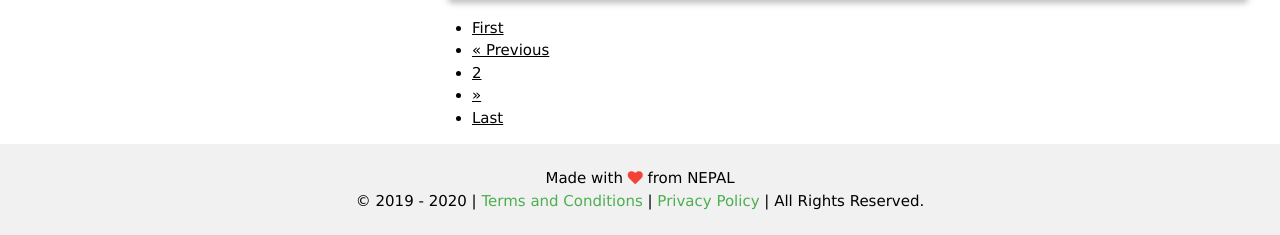
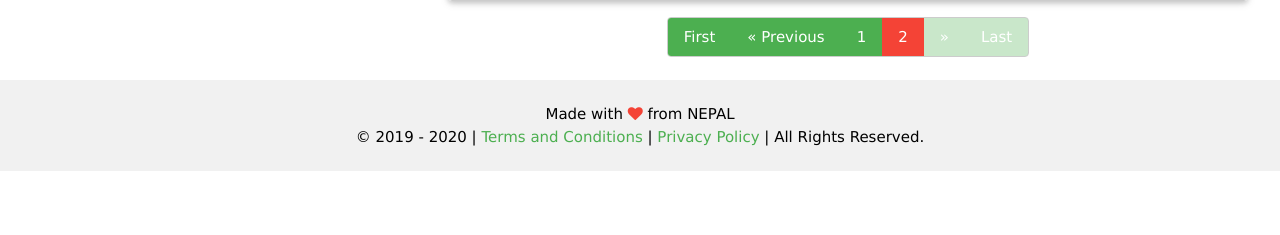
Before and after one commit to mearjunsingh/photobay, a Django app: page /dashboard/?page=2 in a window 1280 px wide. Shown: the part 1884-2119 px from the top of the page. After the commit the page ends 2055 px from the top, so only its background shows below. Run offline with Django 3.2, Linux system fonts and the light colour scheme; a user stored in the database is signed in; data comes from the database, SQL or seed files in the repository; both versions use the stored data as it was after the commit.

Commit message:
Added Pagination to Dashboard

```diff
--- a/templates/users/sidebar.html
+++ b/templates/users/sidebar.html
@@ -1,6 +1,6 @@
 {% load static %}
 
-<div class="w3-col s12 m4 l4">
+<div class="w3-col s12 m12 l4">
 
   <div class="w3-container w3-card w3-round">
     <h4 class="w3-center">Baley Sarkar</h4>
--- a/templates/users/user.html
+++ b/templates/users/user.html
@@ -8,7 +8,7 @@
 
   {% include 'users/sidebar.html' %}
 
-  <div class="w3-col s12 m8 l8">
+  <div class="w3-col s12 m12 l8">
 
     <div class="w3-container w3-round w3-light-grey w3-margin">
       <a href="{% url 'upload' %}" class="w3-button w3-section w3-hover-red w3-mobile w3-round w3-padding-large w3-green">Upload</a>
@@ -24,7 +24,7 @@
 
     {% if request.GET.search %}
       <span class="w3-container">
-        <strong>Search resuts:</strong> {{ request.GET.search }} <a href="{% url 'dashboard' %}" class="w3-text-red" style="text-decoration: none; margin-left: 20px;"><i class="fa fa-cross"></i>Clear</a>
+        <strong>Search resuts:</strong> {{ request.GET.search }} <a href="{% url 'dashboard' %}" class="w3-text-red" style="text-decoration: none; margin-left: 20px;"><i class="fa fa-remove"></i> clear</a>
       </span>
     {% endif %}
   </div>
@@ -44,11 +44,10 @@
   {% endif %}
 
   {% for item in data %}
-
   <div class="w3-container w3-card w3-round w3-border w3-margin">
 
-    <div class="w3-half w3-padding w3-center" style="max-height: 400px;">
-      <img src="{{ item.image.url }}" style="max-height: 100%;" class="w3-image w3-round w3-border w3-section">
+    <div class="w3-half w3-padding w3-center" style="">
+      <img src="{{ item.image.url }}" style="max-width: 100%; max-height: 100%;" class="w3-image w3-round w3-border w3-section">
     </div>
 
     <div class="w3-half w3-padding">
@@ -85,55 +84,47 @@
     </div>
 
   </div>
-
   {% endfor %}
 
-
-<!-- Pagination Starts -->
   {% if data.paginator.num_pages > 1 %}
-
-  <nav aria-label="Page navigation">
-    <ul class="pagination justify-content-center">
+    <div class="w3-container w3-section w3-center">
+      <div class="w3-bar w3-border w3-round">
 
         {% if data.number != 1 %}
-          <li class="page-item"><a class="page-link" href="{{ base_url }}page=1">First</a></li>
+          <a href="{{ base_url }}page=1" class="w3-bar-item w3-green w3-hover-red w3-button">First</a>
         {% else %}
-          <li class="page-item disabled"><a class="page-link" href="#">First</a></li>
+          <button class="w3-bar-item w3-green w3-hover-green w3-button" disabled>First</button>
         {% endif %}
 
         {% if data.has_previous %}
-          <li class="page-item"><a class="page-link" href="{{ base_url }}page={{ data.previous_page_number }}">&laquo; Previous</a></li>
+          <a href="{{ base_url }}page={{ data.previous_page_number }}" class="w3-bar-item w3-green w3-hover-red w3-button">&laquo; Previous</a>
         {% else %}
-          <li class="page-item disabled"><a class="page-link" href="#">&laquo;</a></li>
+          <button class="w3-bar-item w3-green w3-hover-green w3-button" disabled>&laquo;</button>
         {% endif %}
 
         {% for i in data.paginator.page_range %}
           {% if data.number == i %}
-              <li class="page-item active"><a class="page-link" href="#">{{ i }} <span class="sr-only">(current)</span></a></li>
-          {% elif page.number > i|add:"-5" and page.number < i|add:"+5"%}
-              <li class="page-item"><a class="page-link" href="{{ base_url }}page={{ i }}">{{ i }}</a></li>
+            <button class="w3-bar-item w3-red w3-hover-red w3-button">{{ i }}</button>
+          {% elif data.number > i|add:"-3" and data.number < i|add:"+3"%}
+            <a href="{{ base_url }}page={{ i }}" class="w3-bar-item w3-hide-small w3-green w3-hover-red w3-button">{{ i }}</a>
           {% endif %}
         {% endfor %}
 
         {% if data.has_next %}
-          <li class="page-item"><a class="page-link" href="{{ base_url }}page={{ data.next_page_number }}">Next &raquo;</a></li>
+          <a href="{{ base_url }}page={{ data.next_page_number }}" class="w3-bar-item w3-green w3-hover-red w3-button">Next &raquo;</a>
         {% else %}
-          <li class="page-item disabled"><a class="page-link" href="#">&raquo;</a></li>
+          <button class="w3-bar-item w3-green w3-hover-green w3-button" disabled>&raquo;</button>
         {% endif %}
 
         {% if data.paginator.num_pages != data.number %}
-          <li class="page-item"><a class="page-link" href="{{ base_url }}page={{ data.paginator.num_pages }}">Last</a></li>
+          <a href="{{ base_url }}page={{ data.paginator.num_pages }}" class="w3-bar-item w3-green w3-hover-red w3-button">Last</a>
         {% else %}
-          <li class="page-item disabled"><a class="page-link" href="#">Last</a></li>
+          <button class="w3-bar-item w3-green w3-hover-green w3-button" disabled>Last</button>
         {% endif %}
 
-    </ul>
-</nav>
-
+      </div>
+    </div>
   {% endif %}
-<!-- Pagination Ends -->
-
-
 
 </div>
 
--- a/users/views.py
+++ b/users/views.py
@@ -163,7 +163,7 @@ def edit_page_view(request, slug):
             data.camera = cam_obj
             data.location = loc_obj
             data.save()
-            messages.success(request, 'Photo uploaded successfully.')
+            messages.success(request, 'Photo updated successfully.')
             return redirect('dashboard')
     else:
         data = get_object_or_404(Photo, slug=slug, active=True)
```
Also changed, not shown: db.sqlite3. Lines whose indentation alone changed are shown as unchanged.
